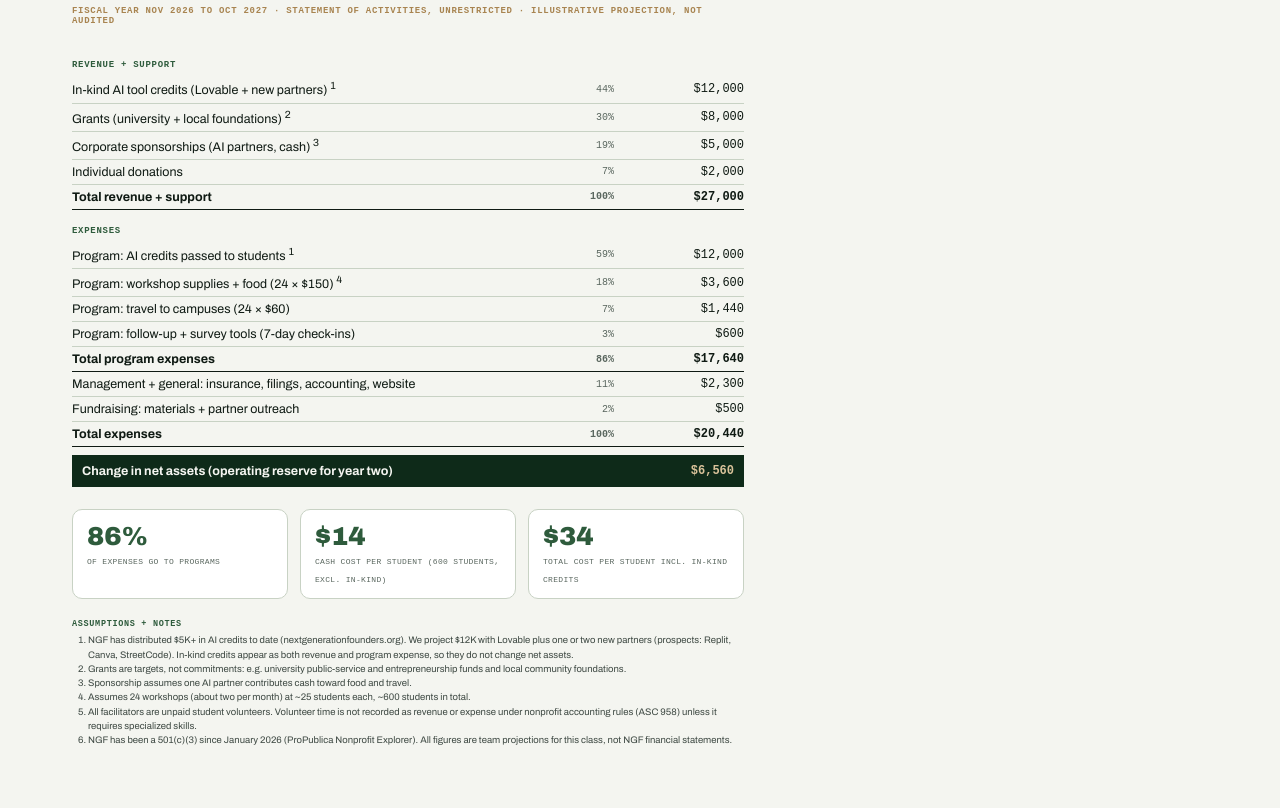
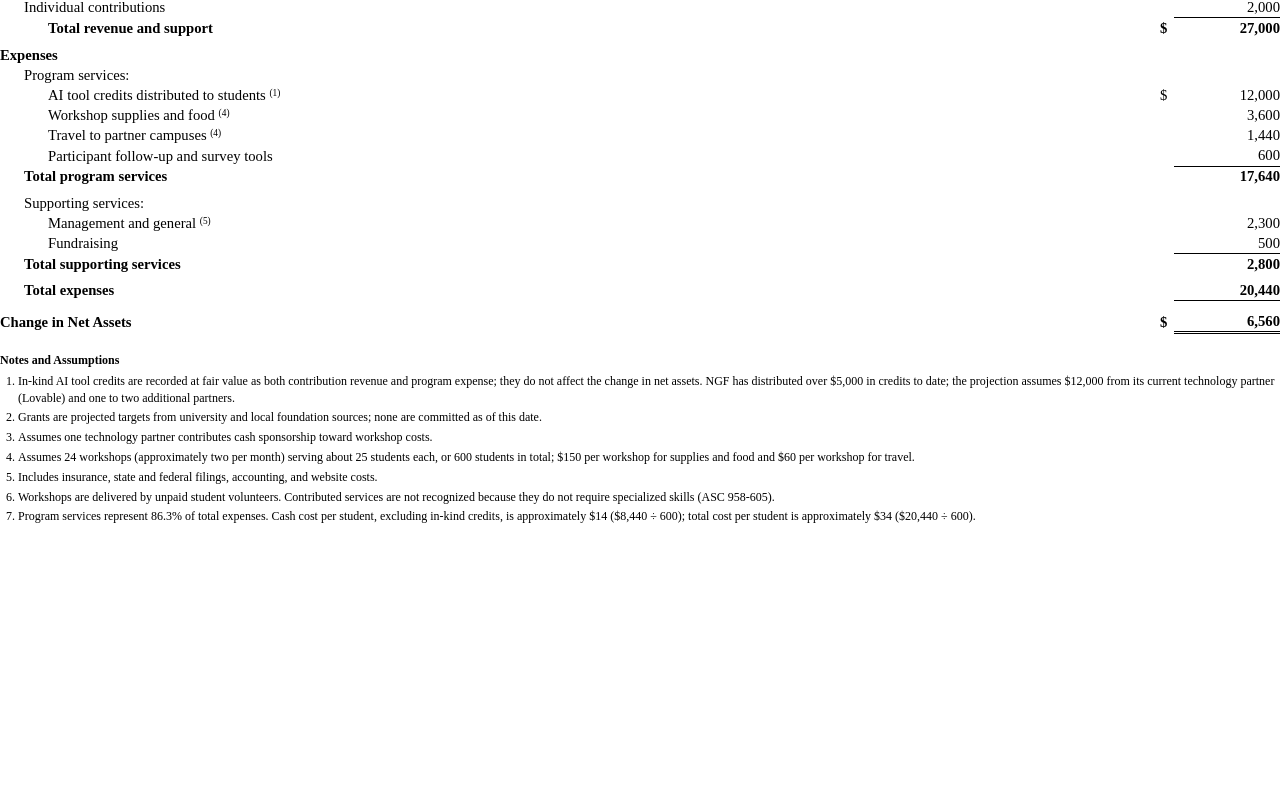
Before and after one commit to jkdreamr/urbanst133midterm, a plain HTML site: page financials/income-statement.html in a window 1280 px wide. Shown: the part 209-1017 px from the top of the page. After the commit the page ends 800 px from the top, so only its background shows below. Drawn offline with Linux system fonts and the light colour scheme; a web font is replaced by a local one.

Commit message:
Restyle income statement as a plain black-and-white financial statement
Co-Authored-By: Claude Opus 5.5 <noreply@anthropic.com>
Claude-Session: https://claude.ai/code/session_01EshVukBjy3GcDe2D381H7V

```diff
--- a/financials/income-statement.html
+++ b/financials/income-statement.html
@@ -1,63 +1,69 @@
 <!DOCTYPE html><html lang="en"><head><meta charset="utf-8"><title>On-Ramp Projected Income Statement</title>
-<link href="https://fonts.googleapis.com/css2?family=Archivo:wdth,wght@62..125,100..900&family=Martian+Mono:wght@400;600&display=swap" rel="stylesheet">
 <style>
-@page{size:Letter;margin:0}
-body{margin:0;font-family:"Archivo",Arial,sans-serif;color:#0F1A13;background:#F4F5F0}
-.pg{width:8.5in;height:11in;box-sizing:border-box;padding:.7in .75in;position:relative}
-.top{display:flex;justify-content:space-between;align-items:center;font:600 9px "Martian Mono",monospace;letter-spacing:.08em;text-transform:uppercase;color:#5A675F}
-.top img{width:30px;height:30px;border-radius:50%;vertical-align:middle;margin-right:8px}
-h1{font-stretch:125%;font-weight:900;text-transform:uppercase;font-size:34px;letter-spacing:-.02em;line-height:.95;margin:28px 0 4px}
-h2{font-stretch:62%;font-weight:300;text-transform:uppercase;font-size:40px;color:#2E5B3C;margin:0;line-height:1}
-.sub{font:600 9px "Martian Mono",monospace;letter-spacing:.08em;text-transform:uppercase;color:#A88450;margin:14px 0 18px}
-table{width:100%;border-collapse:collapse;font-size:12.5px;font-variant-numeric:tabular-nums}
-td{padding:5px 0;border-bottom:1px solid #C8D2C4}
-td:last-child{text-align:right;font:500 12px "Martian Mono",monospace;width:110px}
-td.pct{text-align:right;font:400 10px "Martian Mono",monospace;color:#5A675F;width:60px}
-tr.hd td{border:0;padding-top:16px;font:600 9px "Martian Mono",monospace;letter-spacing:.08em;text-transform:uppercase;color:#2E5B3C}
-tr.tot td{font-weight:700;border-bottom:1.5px solid #0F1A13}
-tr.net td{background:#0E2A19;color:#F4F5F0;font-weight:700;padding:9px 10px;border:0}
-tr.net td:last-child{color:#D9C29A}
-.kpis{display:grid;grid-template-columns:repeat(3,1fr);gap:12px;margin-top:22px}
-.kpi{border:1px solid #C8D2C4;background:#fff;border-radius:10px;padding:12px 14px}
-.kpi b{display:block;font-stretch:125%;font-weight:900;font-size:26px;color:#2E5B3C}
-.kpi span{font:400 8px/1.5 "Martian Mono",monospace;text-transform:uppercase;letter-spacing:.04em;color:#5A675F}
-.notes{margin-top:20px;font-size:9.5px;line-height:1.5;color:#3d4842}
-.notes b{font:600 8.5px "Martian Mono",monospace;letter-spacing:.08em;text-transform:uppercase;color:#2E5B3C;display:block;margin-bottom:4px}
-.notes ol{margin:0;padding-left:16px}
-</style></head><body><div class="pg">
-<div class="top"><span><img src="../assets/ngf-mark.jpg" alt="">Next Generation Founders · On-Ramp</span><span>SEC Midterm · Nov 2026</span></div>
-<h1>Projected Income Statement</h1><h2>Year one</h2>
-<p class="sub">Fiscal year Nov 2026 to Oct 2027 · Statement of activities, unrestricted · Illustrative projection, not audited</p>
+@page{size:Letter}
+body{margin:0;font-family:"Times New Roman","Liberation Serif",Times,serif;color:#000;background:#fff;font-size:11pt}
+sup{font-size:7pt;line-height:0;vertical-align:4px}
+.hdr{text-align:center;line-height:1.35}
+.hdr .org{font-weight:bold;font-size:13pt}
+.hdr .t{font-weight:bold}
+table{width:100%;border-collapse:collapse;margin-top:16px;font-variant-numeric:tabular-nums}
+td{padding:1.5px 0;vertical-align:bottom}
+td.a{text-align:right;width:1.1in}
+td.s{width:.15in;text-align:left}
+.sec td{font-weight:bold;padding-top:9px}
+.i1{padding-left:.25in}
+.i2{padding-left:.5in}
+.u td.a{border-bottom:1px solid #000}
+.tot td{font-weight:bold}
+.dbl td.a{border-bottom:3px double #000}
+.notes{margin-top:18px;font-size:9pt;line-height:1.4}
+.notes p{margin:0 0 4px}
+.notes ol{margin:4px 0 0;padding-left:18px}
+.notes li{margin-bottom:3px}
+</style></head><body>
+<div class="hdr">
+<div class="org">Next Generation Founders, Inc.</div>
+<div>On-Ramp Program</div>
+<div class="t">Projected Income Statement (Statement of Activities)</div>
+<div>For the Year Ending October 31, 2027</div>
+<div><i>Unaudited projection prepared for discussion purposes</i></div>
+</div>
 <table>
-<tr class="hd"><td>Revenue + support</td><td></td><td></td></tr>
-<tr><td>In-kind AI tool credits (Lovable + new partners) <sup>1</sup></td><td class="pct">44%</td><td>$12,000</td></tr>
-<tr><td>Grants (university + local foundations) <sup>2</sup></td><td class="pct">30%</td><td>$8,000</td></tr>
-<tr><td>Corporate sponsorships (AI partners, cash) <sup>3</sup></td><td class="pct">19%</td><td>$5,000</td></tr>
-<tr><td>Individual donations</td><td class="pct">7%</td><td>$2,000</td></tr>
-<tr class="tot"><td>Total revenue + support</td><td class="pct">100%</td><td>$27,000</td></tr>
-<tr class="hd"><td>Expenses</td><td></td><td></td></tr>
-<tr><td>Program: AI credits passed to students <sup>1</sup></td><td class="pct">59%</td><td>$12,000</td></tr>
-<tr><td>Program: workshop supplies + food (24 × $150) <sup>4</sup></td><td class="pct">18%</td><td>$3,600</td></tr>
-<tr><td>Program: travel to campuses (24 × $60)</td><td class="pct">7%</td><td>$1,440</td></tr>
-<tr><td>Program: follow-up + survey tools (7-day check-ins)</td><td class="pct">3%</td><td>$600</td></tr>
-<tr class="tot"><td>Total program expenses</td><td class="pct">86%</td><td>$17,640</td></tr>
-<tr><td>Management + general: insurance, filings, accounting, website</td><td class="pct">11%</td><td>$2,300</td></tr>
-<tr><td>Fundraising: materials + partner outreach</td><td class="pct">2%</td><td>$500</td></tr>
-<tr class="tot"><td>Total expenses</td><td class="pct">100%</td><td>$20,440</td></tr>
-<tr><td colspan="3" style="border:0;padding:4px"></td></tr>
-<tr class="net"><td colspan="2">Change in net assets (operating reserve for year two)</td><td>$6,560</td></tr>
+<tr class="sec"><td colspan="3">Revenue and Support</td></tr>
+<tr><td class="i1">In-kind contributions: AI tool credits <sup>(1)</sup></td><td class="s">$</td><td class="a">12,000</td></tr>
+<tr><td class="i1">Grants <sup>(2)</sup></td><td class="s"></td><td class="a">8,000</td></tr>
+<tr><td class="i1">Corporate sponsorships <sup>(3)</sup></td><td class="s"></td><td class="a">5,000</td></tr>
+<tr class="u"><td class="i1">Individual contributions</td><td class="s"></td><td class="a">2,000</td></tr>
+<tr class="tot"><td class="i2">Total revenue and support</td><td class="s">$</td><td class="a">27,000</td></tr>
+
+<tr class="sec"><td colspan="3">Expenses</td></tr>
+<tr><td class="i1" colspan="3">Program services:</td></tr>
+<tr><td class="i2">AI tool credits distributed to students <sup>(1)</sup></td><td class="s">$</td><td class="a">12,000</td></tr>
+<tr><td class="i2">Workshop supplies and food <sup>(4)</sup></td><td class="s"></td><td class="a">3,600</td></tr>
+<tr><td class="i2">Travel to partner campuses <sup>(4)</sup></td><td class="s"></td><td class="a">1,440</td></tr>
+<tr class="u"><td class="i2">Participant follow-up and survey tools</td><td class="s"></td><td class="a">600</td></tr>
+<tr class="tot"><td class="i1">Total program services</td><td class="s"></td><td class="a">17,640</td></tr>
+<tr><td class="i1" colspan="3" style="padding-top:8px">Supporting services:</td></tr>
+<tr><td class="i2">Management and general <sup>(5)</sup></td><td class="s"></td><td class="a">2,300</td></tr>
+<tr class="u"><td class="i2">Fundraising</td><td class="s"></td><td class="a">500</td></tr>
+<tr class="tot"><td class="i1">Total supporting services</td><td class="s"></td><td class="a">2,800</td></tr>
+<tr><td colspan="3" style="padding:3px"></td></tr>
+<tr class="tot u"><td class="i1">Total expenses</td><td class="s"></td><td class="a">20,440</td></tr>
+
+<tr><td colspan="3" style="padding:5px"></td></tr>
+<tr class="tot dbl"><td>Change in Net Assets</td><td class="s">$</td><td class="a">6,560</td></tr>
 </table>
-<div class="kpis">
-<div class="kpi"><b>86%</b><span>of expenses go to programs</span></div>
-<div class="kpi"><b>$14</b><span>cash cost per student (600 students, excl. in-kind)</span></div>
-<div class="kpi"><b>$34</b><span>total cost per student incl. in-kind credits</span></div>
+
+<div class="notes">
+<p><b>Notes and Assumptions</b></p>
+<ol>
+<li>In-kind AI tool credits are recorded at fair value as both contribution revenue and program expense; they do not affect the change in net assets. NGF has distributed over $5,000 in credits to date; the projection assumes $12,000 from its current technology partner (Lovable) and one to two additional partners.</li>
+<li>Grants are projected targets from university and local foundation sources; none are committed as of this date.</li>
+<li>Assumes one technology partner contributes cash sponsorship toward workshop costs.</li>
+<li>Assumes 24 workshops (approximately two per month) serving about 25 students each, or 600 students in total; $150 per workshop for supplies and food and $60 per workshop for travel.</li>
+<li>Includes insurance, state and federal filings, accounting, and website costs.</li>
+<li>Workshops are delivered by unpaid student volunteers. Contributed services are not recognized because they do not require specialized skills (ASC 958-605).</li>
+<li>Program services represent 86.3% of total expenses. Cash cost per student, excluding in-kind credits, is approximately $14 ($8,440 ÷ 600); total cost per student is approximately $34 ($20,440 ÷ 600).</li>
+</ol>
 </div>
-<div class="notes"><b>Assumptions + notes</b><ol>
-<li>NGF has distributed $5K+ in AI credits to date (nextgenerationfounders.org). We project $12K with Lovable plus one or two new partners (prospects: Replit, Canva, StreetCode). In-kind credits appear as both revenue and program expense, so they do not change net assets.</li>
-<li>Grants are targets, not commitments: e.g. university public-service and entrepreneurship funds and local community foundations.</li>
-<li>Sponsorship assumes one AI partner contributes cash toward food and travel.</li>
-<li>Assumes 24 workshops (about two per month) at ~25 students each, ~600 students in total.</li>
-<li>All facilitators are unpaid student volunteers. Volunteer time is not recorded as revenue or expense under nonprofit accounting rules (ASC 958) unless it requires specialized skills.</li>
-<li>NGF has been a 501(c)(3) since January 2026 (ProPublica Nonprofit Explorer). All figures are team projections for this class, not NGF financial statements.</li>
-</ol></div>
-</div></body></html>
+</body></html>
```
Also changed, not shown: 1 other file.
